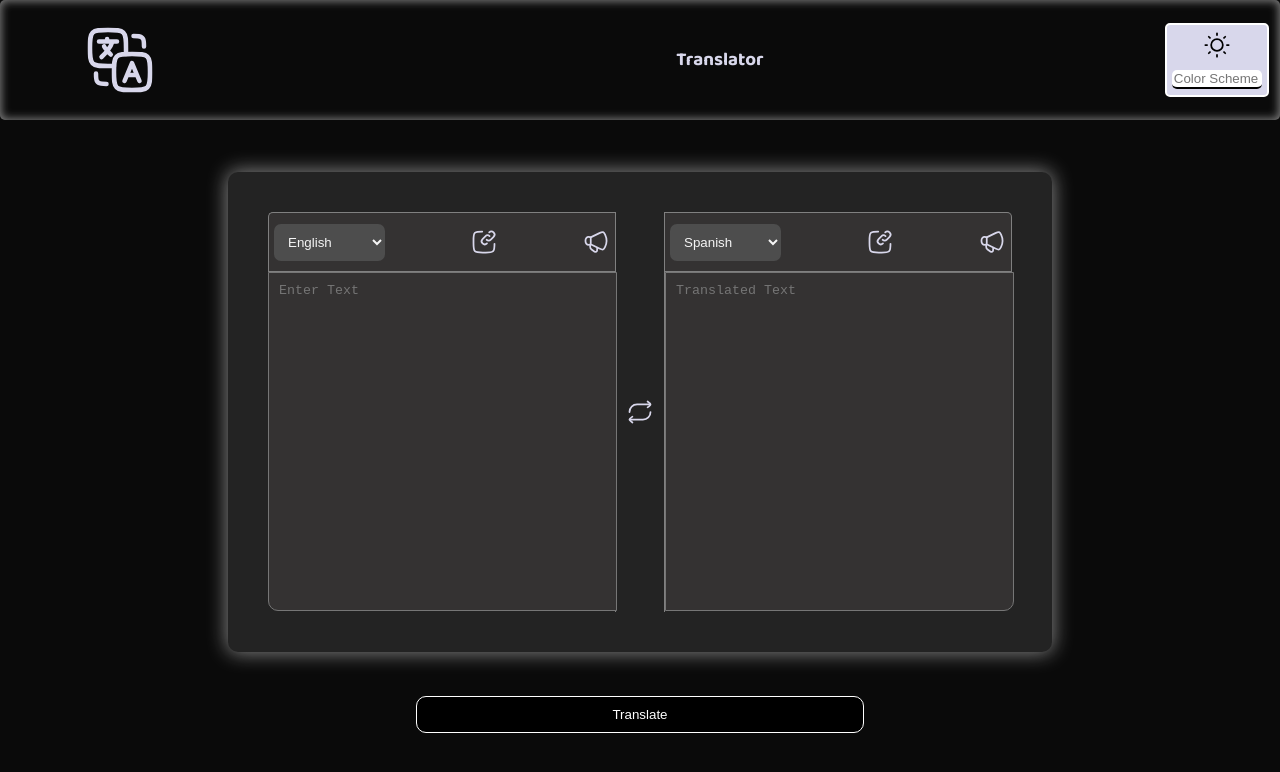
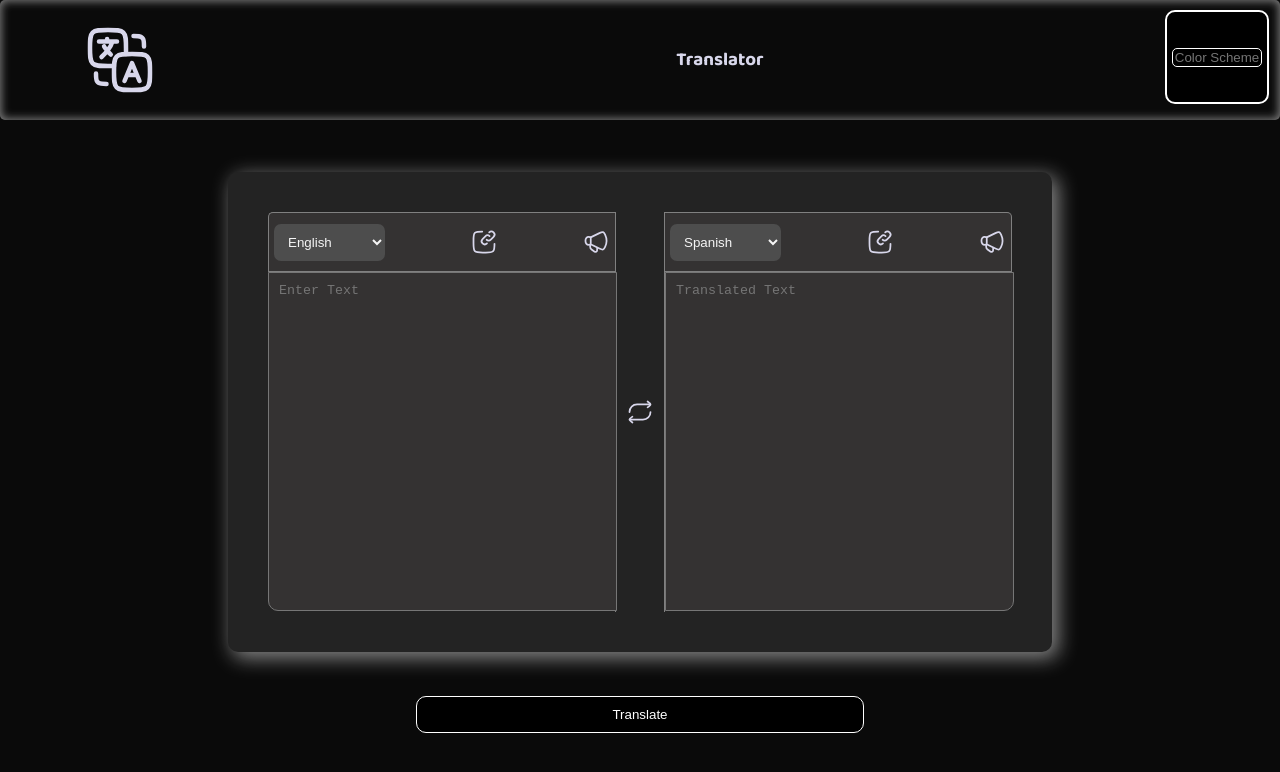
Before and after one commit to yuvi-18/technojam-task-Web-development, a plain HTML site: page Language_translator/index.html in a window 1280 px wide. Both pictures are taken after a click on the element 1240 px from the left and 60 px from the top of the page. Drawn offline with Linux system fonts and the light colour scheme.

Commit message:
color scheme

```diff
--- a/Language_translator/index.html
+++ b/Language_translator/index.html
@@ -31,8 +31,7 @@
         <div class="pop">
             <img src="Assets/user.svg" alt="User">
             <div class="popHu noneDis">
-                <img src="Assets/sun.svg" alt="Moon">
-                <input type="text" placeholder="Color Scheme">
+                <input type="text" class="colorInp" placeholder="Color Scheme">
             </div>
         </div>
     </nav>
--- a/Language_translator/js/script.js
+++ b/Language_translator/js/script.js
@@ -7,7 +7,9 @@ const selectTag = document.querySelectorAll("select"),
     switchIcon = document.querySelector(".switch"),
     toText = document.querySelector(".textTo"),
     pop = document.querySelector(".pop"),
+    body = document.querySelector("body"),
     popHu = document.querySelector(".popHu"),
+    colorInp = document.querySelector(".colorInp"),
     translateBtn = document.querySelector("button");
 
 
@@ -82,5 +84,13 @@ toSpeech.addEventListener("click", () => {
 // for poping the user in navbar
 
 pop.addEventListener("click", ()=>{
-    popHu.classList.toggle('noneDis')
+    popHu.classList.remove('noneDis')
 })
+
+// For changing color
+
+colorInp.addEventListener("keydown", function(event) {
+    if (event.key === "Enter") {
+        document.body.style.backgroundColor = colorInp.value
+    }
+});
--- a/Language_translator/style.css
+++ b/Language_translator/style.css
@@ -1,6 +1,7 @@
 :root{
     --font-color:#d8d7eb;
     --bg-color:#0a0a0a;
+    --shadow-color:#878787;
 }
 
 body{
@@ -19,26 +20,29 @@ nav {
     justify-content: space-between;
     align-items: center;
     border-radius: 5px;
-    box-shadow: inset 0 0 10px 1px #878787;
+    box-shadow: inset 0 0 10px 1px var(--shadow-color);
 }
+
 
 .noneDis{
     transform: scale(0);
+    display: none;
 }
 
 .popHu {
-    height: 70px;
+    height: 90px;
     width: 100px;
     position: fixed;
     left: 91%;
-    background-color: var(--font-color);
-    border: 2px solid white;
-    border-radius: 5px;
+    top: 10px;
+    border-radius: 10px;
     right: 100px;
     display: flex;
     justify-content: space-around;
     flex-direction: column;
+    background: black;
     align-items: center;
+    border: 2px solid white;
     transition: .3s ease;
 }
 
@@ -50,9 +54,10 @@ nav {
     width: 90%;
     box-sizing: border-box;
     border-radius: 5px;
+    background: transparent;
     outline: none;
-    border: none;
-    border-bottom: 2px solid black;
+    color: white;
+    border: 1px solid white;
 }
 
 .headText{
@@ -103,7 +108,7 @@ section{
     justify-content: center;
     align-items: center;
     border-radius: 10px;
-    box-shadow: 0px 0px 20px 1px #878787;
+    box-shadow: 5px 5px 20px 1px var(--shadow-color);
 }
 
 .leftBox{
```
